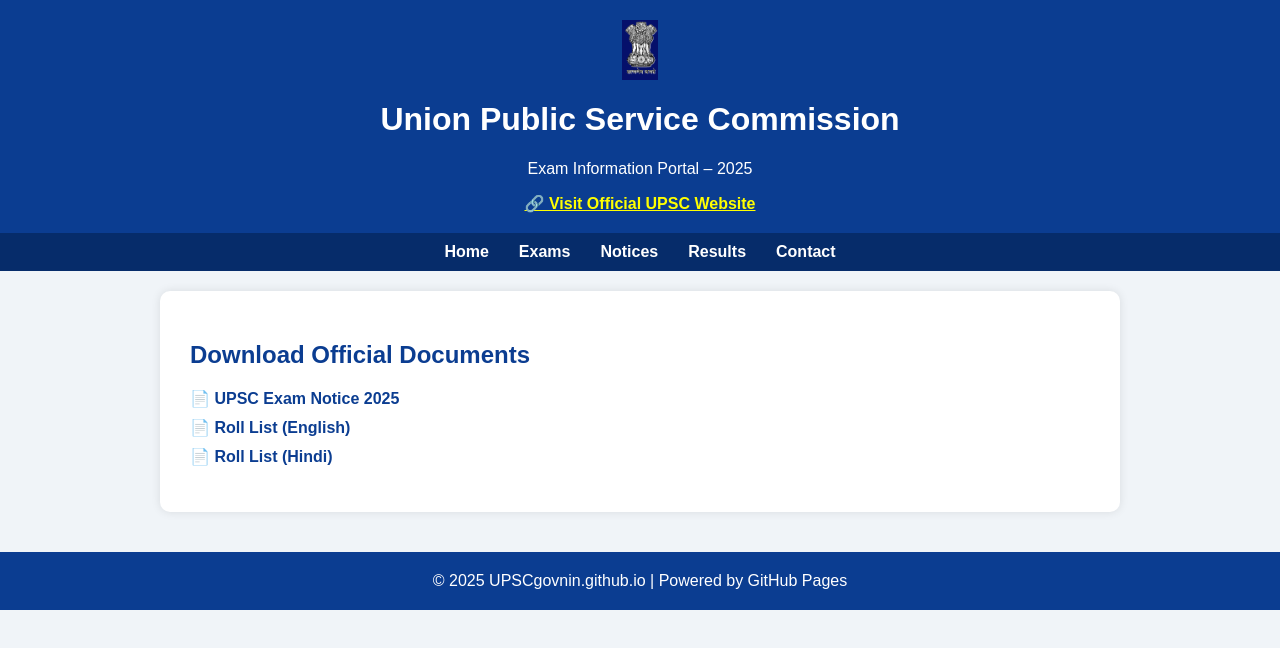
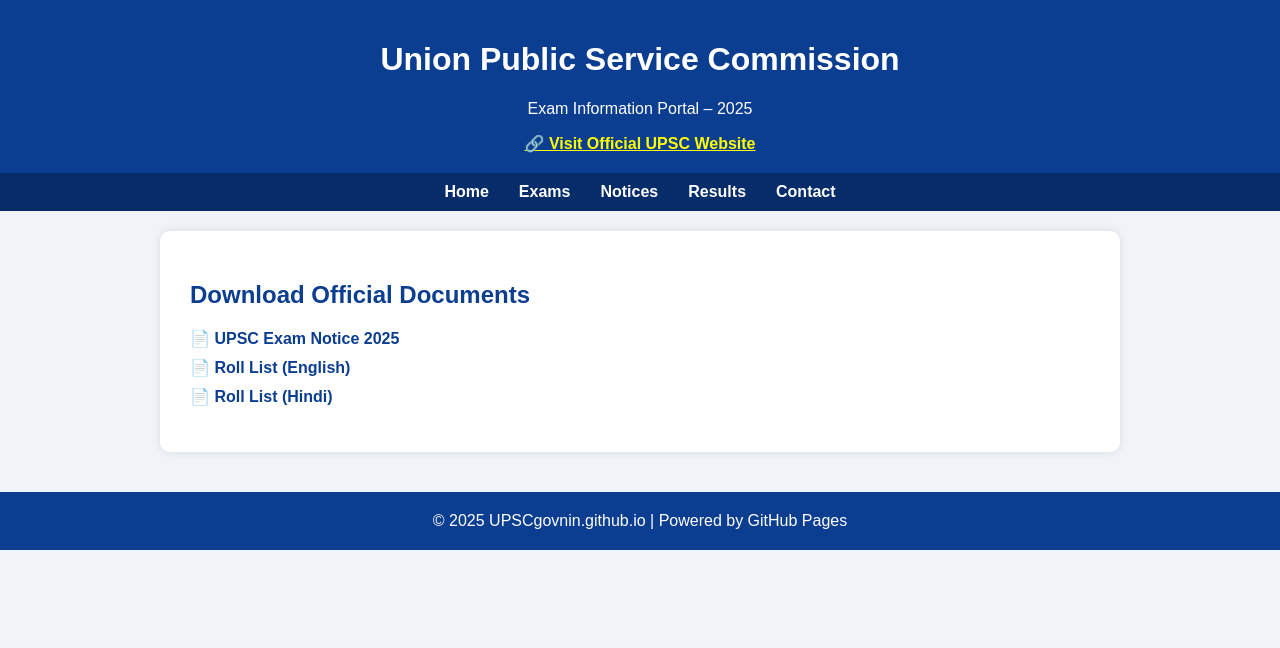
Before and after one commit to UPSCgovnin/.UPSC.govn.index.html, a plain HTML site: page index.html in a window 1280 px wide. Drawn offline with Linux system fonts and the light colour scheme.

Commit message:
Update index.html

```diff
--- a/index.html
+++ b/index.html
@@ -14,11 +14,6 @@
       color: white;
       padding: 20px;
       text-align: center;
-    }
-    header img {
-      height: 60px;
-      display: block;
-      margin: 0 auto 10px;
     }
     nav {
       background-color: #062c6a;
@@ -68,7 +63,6 @@
 <body>
 
 <header>
-  <img src="upsc-logo.png" alt="UPSC Logo">
   <h1>Union Public Service Commission</h1>
   <p>Exam Information Portal – 2025</p>
   <a href="https://upsc.gov.in" style="color: yellow; font-weight: bold;" target="_blank">🔗 Visit Official UPSC Website</a>
```
